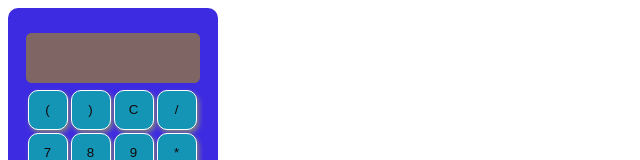
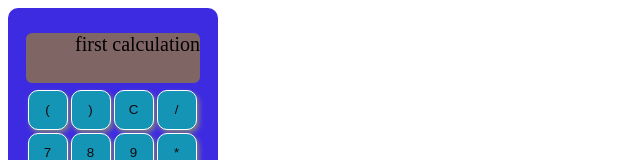
Before and after one commit to aIllidan/aIllidan.github.io, a React (Create React App) app: page / in a window 1280 px wide. Shown: the top 160 px of the page, without its empty margins (0-640 px from the left). Built offline with nearby package versions, Linux system fonts and the light colour scheme.

Commit message:
added classnames and children

```diff
--- a/src/components/display.js
+++ b/src/components/display.js
@@ -6,10 +6,10 @@ class Display extends Component{
 
     render(){
         return(
-            <div className='display'>
+            <div className={'display ' + this.props.className}>
 
-             {this.props.err} <br/>
-             {this.props.text}
+             {this.props.children}
+
 
             </div>
         )
```
